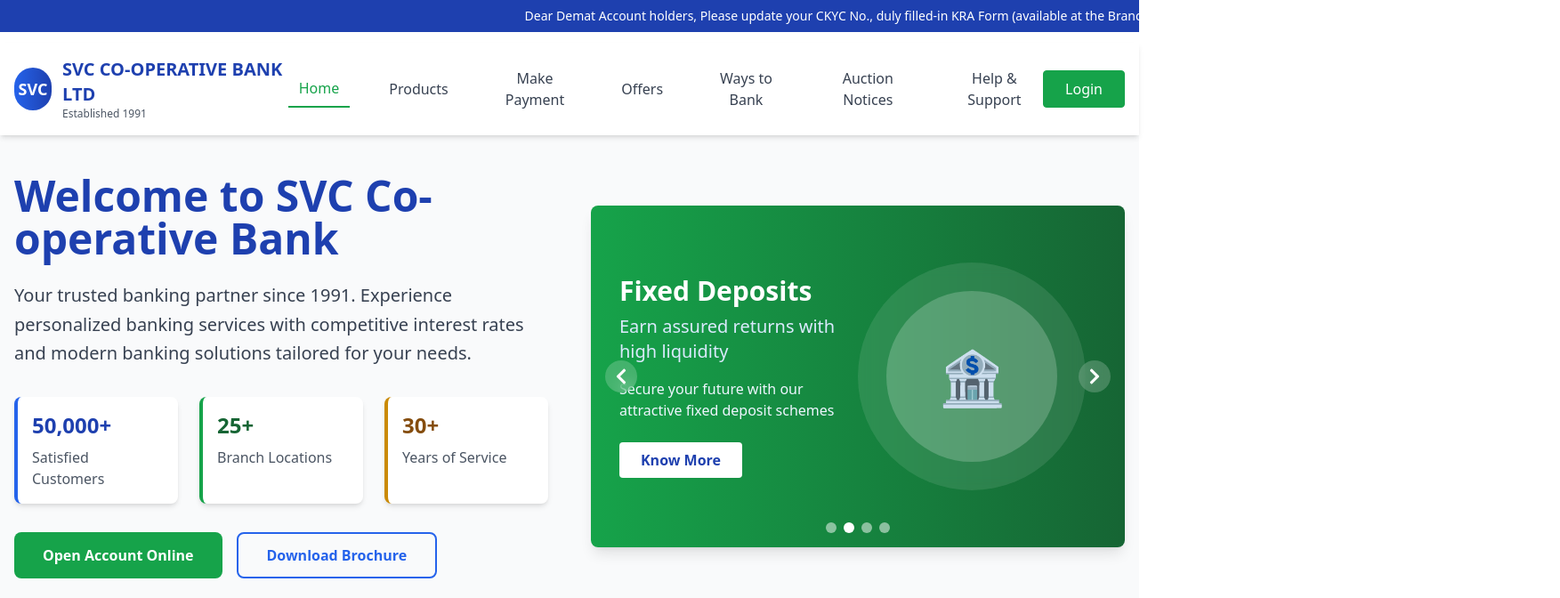
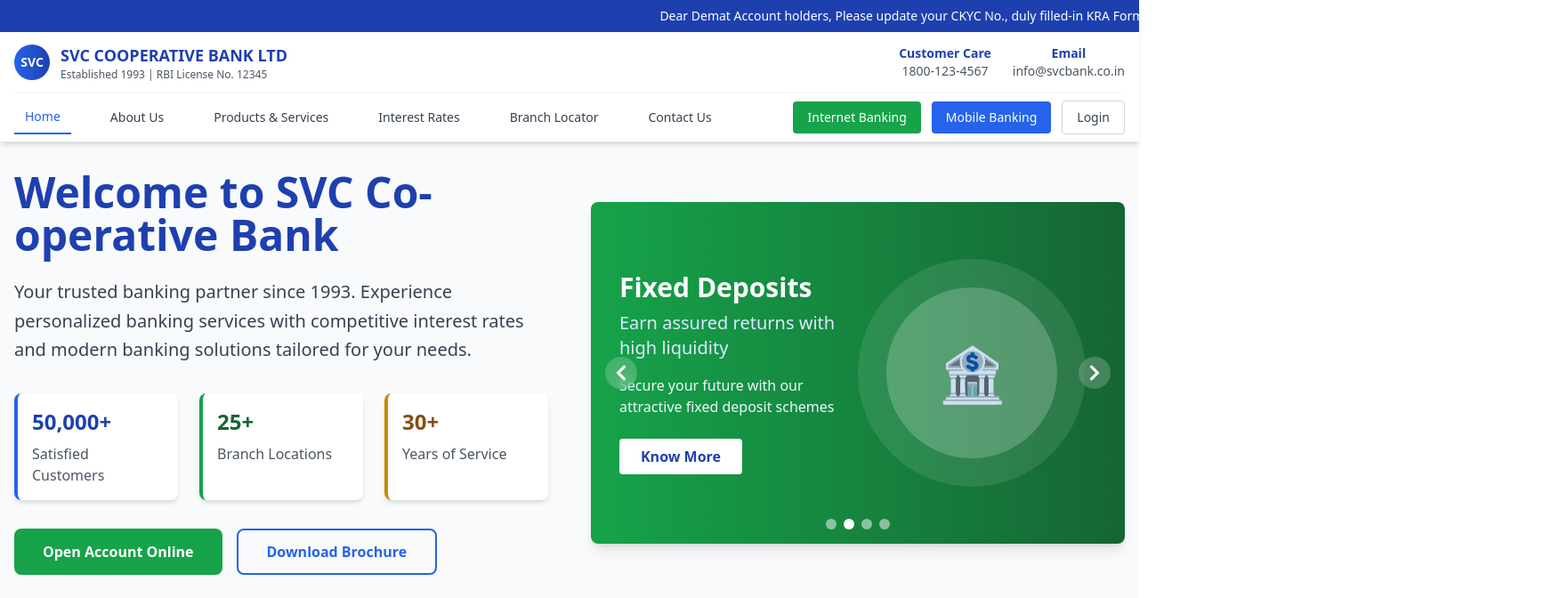
Before and after one commit to Yadlapure/svc-bank-mirror-site, a React (Vite) app: page / in a window 1280 px wide. Shown: the top 672 px of the page at 89% size, 1753 px wide, since content can reach past the window. Built offline with nearby package versions, Linux system fonts and the light colour scheme.

Commit message:
Fix header and mobile view
- Updated header to match the provided image.
- Added a login button to the header.
- Fixed mobile view overflow.
- Ensured notification content is displayed with the navbar.

```diff
--- a/src/components/Header.tsx
+++ b/src/components/Header.tsx
@@ -15,8 +15,10 @@ const Header = () => {
 
   return (
     <>
+      {/* Fixed container for both notification and header */}
+      <div className="fixed top-0 w-full z-50 bg-white shadow-md">
         {/* Top notification bar */}
-      <div className="bg-blue-800 text-white py-2 px-4 text-center text-sm">
+        <div className="bg-blue-800 text-white py-2 px-4 text-center text-sm overflow-hidden">
           <div className="max-w-7xl mx-auto">
             <div className="animate-marquee whitespace-nowrap">
               Dear Demat Account holders, Please update your CKYC No., duly filled-in KRA Form (available at the Branch), Mobile No. & Email ID at your nearest SVC Bank Branch.
@@ -25,65 +27,33 @@ const Header = () => {
         </div>
 
         {/* Main header */}
-      <header className="bg-white shadow-md fixed top-12 w-full z-50">
+        <div className="bg-white border-b border-gray-200">
           <div className="max-w-7xl mx-auto px-4">
-          <div className="flex items-center justify-between py-4">
+            <div className="flex items-center justify-between py-3">
               {/* Logo and Bank Name */}
-            <div className="flex items-center">
-              <div className="bg-gradient-to-r from-blue-600 to-blue-800 text-white w-12 h-12 rounded-full flex items-center justify-center mr-3">
-                <span className="font-bold text-lg">SVC</span>
+              <div className="flex items-center flex-shrink-0">
+                <div className="bg-gradient-to-r from-blue-600 to-blue-800 text-white w-10 h-10 rounded-full flex items-center justify-center mr-3">
+                  <span className="font-bold text-sm">SVC</span>
                 </div>
-              <div>
-                <h1 className="text-xl font-bold text-blue-800">SVC CO-OPERATIVE BANK LTD</h1>
-                <p className="text-xs text-gray-600">Established 1991</p>
+                <div className="hidden sm:block">
+                  <h1 className="text-lg font-bold text-blue-800">SVC COOPERATIVE BANK LTD</h1>
+                  <p className="text-xs text-gray-600">Established 1993 | RBI License No. 12345</p>
+                </div>
+                <div className="sm:hidden">
+                  <h1 className="text-sm font-bold text-blue-800">SVC BANK</h1>
                 </div>
               </div>
 
-            {/* Navigation - Desktop */}
-            <nav className="hidden lg:flex items-center space-x-8">
-              <button
-                onClick={() => scrollToSection('home')}
-                className="text-green-600 hover:text-green-700 font-medium px-3 py-2 border-b-2 border-green-600 transition-colors"
-              >
-                Home
-              </button>
-              <button
-                onClick={() => scrollToSection('products')}
-                className="text-gray-700 hover:text-blue-600 font-medium px-3 py-2 hover:border-b-2 hover:border-blue-600 transition-colors"
-              >
-                Products
-              </button>
-              <button
-                onClick={() => scrollToSection('services')}
-                className="text-gray-700 hover:text-blue-600 font-medium px-3 py-2 hover:border-b-2 hover:border-blue-600 transition-colors"
-              >
-                Make Payment
-              </button>
-              <button
-                onClick={() => scrollToSection('about')}
-                className="text-gray-700 hover:text-blue-600 font-medium px-3 py-2 hover:border-b-2 hover:border-blue-600 transition-colors"
-              >
-                Offers
-              </button>
-              <button
-                onClick={() => scrollToSection('contact')}
-                className="text-gray-700 hover:text-blue-600 font-medium px-3 py-2 hover:border-b-2 hover:border-blue-600 transition-colors"
-              >
-                Ways to Bank
-              </button>
-              <button className="text-gray-700 hover:text-blue-600 font-medium px-3 py-2 hover:border-b-2 hover:border-blue-600 transition-colors">
-                Auction Notices
-              </button>
-              <button className="text-gray-700 hover:text-blue-600 font-medium px-3 py-2 hover:border-b-2 hover:border-blue-600 transition-colors">
-                Help & Support
-              </button>
-            </nav>
-
-            {/* Login Button - Desktop */}
-            <div className="hidden lg:flex">
-              <button className="bg-green-600 text-white px-6 py-2 rounded border border-green-600 hover:bg-green-700 transition-colors font-medium">
-                Login
-              </button>
+              {/* Contact Info - Desktop Only */}
+              <div className="hidden lg:flex items-center space-x-6 text-sm">
+                <div className="text-center">
+                  <div className="font-semibold text-blue-800">Customer Care</div>
+                  <div className="text-gray-600">1800-123-4567</div>
+                </div>
+                <div className="text-center">
+                  <div className="font-semibold text-blue-800">Email</div>
+                  <div className="text-gray-600">info@svcbank.co.in</div>
+                </div>
               </div>
 
               {/* Mobile menu button */}
@@ -91,58 +61,127 @@ const Header = () => {
                 onClick={() => setIsMenuOpen(!isMenuOpen)}
                 className="lg:hidden p-2 rounded text-gray-700 hover:bg-gray-100"
               >
-              {isMenuOpen ? <FaTimes size={24} /> : <FaBars size={24} />}
+                {isMenuOpen ? <FaTimes size={20} /> : <FaBars size={20} />}
               </button>
             </div>
+
+            {/* Navigation Bar */}
+            <div className="border-t border-gray-100">
+              {/* Desktop Navigation */}
+              <nav className="hidden lg:flex items-center justify-between py-2">
+                <div className="flex items-center space-x-8">
+                  <button
+                    onClick={() => scrollToSection('home')}
+                    className="text-blue-600 hover:text-blue-700 font-medium px-3 py-2 border-b-2 border-blue-600 transition-colors text-sm"
+                  >
+                    Home
+                  </button>
+                  <button
+                    onClick={() => scrollToSection('about')}
+                    className="text-gray-700 hover:text-blue-600 font-medium px-3 py-2 hover:border-b-2 hover:border-blue-600 transition-colors text-sm"
+                  >
+                    About Us
+                  </button>
+                  <button
+                    onClick={() => scrollToSection('products')}
+                    className="text-gray-700 hover:text-blue-600 font-medium px-3 py-2 hover:border-b-2 hover:border-blue-600 transition-colors text-sm"
+                  >
+                    Products & Services
+                  </button>
+                  <button className="text-gray-700 hover:text-blue-600 font-medium px-3 py-2 hover:border-b-2 hover:border-blue-600 transition-colors text-sm">
+                    Interest Rates
+                  </button>
+                  <button className="text-gray-700 hover:text-blue-600 font-medium px-3 py-2 hover:border-b-2 hover:border-blue-600 transition-colors text-sm">
+                    Branch Locator
+                  </button>
+                  <button
+                    onClick={() => scrollToSection('contact')}
+                    className="text-gray-700 hover:text-blue-600 font-medium px-3 py-2 hover:border-b-2 hover:border-blue-600 transition-colors text-sm"
+                  >
+                    Contact Us
+                  </button>
+                </div>
+
+                {/* Login Buttons - Desktop */}
+                <div className="flex items-center space-x-3">
+                  <button className="bg-green-600 text-white px-4 py-2 rounded text-sm font-medium hover:bg-green-700 transition-colors">
+                    Internet Banking
+                  </button>
+                  <button className="bg-blue-600 text-white px-4 py-2 rounded text-sm font-medium hover:bg-blue-700 transition-colors">
+                    Mobile Banking
+                  </button>
+                  <button className="border border-gray-300 text-gray-700 px-4 py-2 rounded text-sm font-medium hover:bg-gray-50 transition-colors">
+                    Login
+                  </button>
+                </div>
+              </nav>
 
               {/* Mobile Navigation */}
               {isMenuOpen && (
                 <div className="lg:hidden pb-4 border-t border-gray-200 bg-white">
-              <div className="flex flex-col space-y-2 pt-4">
+                  <div className="flex flex-col space-y-1 pt-2">
                     <button
                       onClick={() => scrollToSection('home')}
-                  className="text-green-600 font-medium py-2 px-4 bg-green-50 text-left"
+                      className="text-blue-600 font-medium py-3 px-4 bg-blue-50 text-left text-sm"
                     >
                       Home
                     </button>
                     <button
-                  onClick={() => scrollToSection('products')}
-                  className="text-gray-700 py-2 px-4 hover:bg-gray-50 text-left"
+                      onClick={() => scrollToSection('about')}
+                      className="text-gray-700 py-3 px-4 hover:bg-gray-50 text-left text-sm"
                     >
-                  Products
+                      About Us
                     </button>
                     <button
-                  onClick={() => scrollToSection('services')}
-                  className="text-gray-700 py-2 px-4 hover:bg-gray-50 text-left"
+                      onClick={() => scrollToSection('products')}
+                      className="text-gray-700 py-3 px-4 hover:bg-gray-50 text-left text-sm"
                     >
-                  Make Payment
+                      Products & Services
                     </button>
-                <button
-                  onClick={() => scrollToSection('about')}
-                  className="text-gray-700 py-2 px-4 hover:bg-gray-50 text-left"
-                >
-                  Offers
+                    <button className="text-gray-700 py-3 px-4 hover:bg-gray-50 text-left text-sm">
+                      Interest Rates
+                    </button>
+                    <button className="text-gray-700 py-3 px-4 hover:bg-gray-50 text-left text-sm">
+                      Branch Locator
                     </button>
                     <button
                       onClick={() => scrollToSection('contact')}
-                  className="text-gray-700 py-2 px-4 hover:bg-gray-50 text-left"
+                      className="text-gray-700 py-3 px-4 hover:bg-gray-50 text-left text-sm"
                     >
-                  Ways to Bank
+                      Contact Us
                     </button>
-                <button className="text-gray-700 py-2 px-4 hover:bg-gray-50 text-left">
-                  Auction Notices
+
+                    {/* Mobile Contact Info */}
+                    <div className="px-4 py-2 bg-gray-50 text-xs">
+                      <div className="mb-1">
+                        <span className="font-semibold text-blue-800">Customer Care:</span>
+                        <span className="text-gray-600 ml-1">1800-123-4567</span>
+                      </div>
+                      <div>
+                        <span className="font-semibold text-blue-800">Email:</span>
+                        <span className="text-gray-600 ml-1">info@svcbank.co.in</span>
+                      </div>
+                    </div>
+
+                    {/* Mobile Login Buttons */}
+                    <div className="px-4 py-2 space-y-2">
+                      <button className="w-full bg-green-600 text-white py-2 px-4 rounded text-sm hover:bg-green-700 transition-colors">
+                        Internet Banking
                       </button>
-                <button className="text-gray-700 py-2 px-4 hover:bg-gray-50 text-left">
-                  Help & Support
+                      <button className="w-full bg-blue-600 text-white py-2 px-4 rounded text-sm hover:bg-blue-700 transition-colors">
+                        Mobile Banking
                       </button>
-                <button className="bg-green-600 text-white py-2 px-4 rounded mx-4 mt-2 hover:bg-green-700 transition-colors">
+                      <button className="w-full border border-gray-300 text-gray-700 py-2 px-4 rounded text-sm hover:bg-gray-50 transition-colors">
                         Login
                       </button>
                     </div>
                   </div>
+                </div>
               )}
             </div>
-      </header>
+          </div>
+        </div>
+      </div>
 
       <style dangerouslySetInnerHTML={{
         __html: `
@@ -151,7 +190,7 @@ const Header = () => {
             100% { transform: translate3d(-100%, 0, 0); }
           }
           .animate-marquee {
-            animation: marquee 20s linear infinite;
+            animation: marquee 25s linear infinite;
           }
         `
       }} />
--- a/src/components/Hero.tsx
+++ b/src/components/Hero.tsx
@@ -3,7 +3,7 @@ import Carousel from './Carousel';
 
 const Hero = () => {
   return (
-    <section id="home" className="bg-gray-50 py-16 mt-24">
+    <section id="home" className="bg-gray-50 py-16 mt-32">
       <div className="max-w-7xl mx-auto px-4">
         <div className="grid lg:grid-cols-2 gap-12 items-center">
           {/* Left Content */}
@@ -12,7 +12,7 @@ const Hero = () => {
               Welcome to SVC Co-operative Bank
             </h1>
             <p className="text-xl text-gray-700 mb-8 leading-relaxed">
-              Your trusted banking partner since 1991. Experience personalized banking services
+              Your trusted banking partner since 1993. Experience personalized banking services
               with competitive interest rates and modern banking solutions tailored for your needs.
             </p>
 
```
Lines whose indentation alone changed are shown as unchanged.
